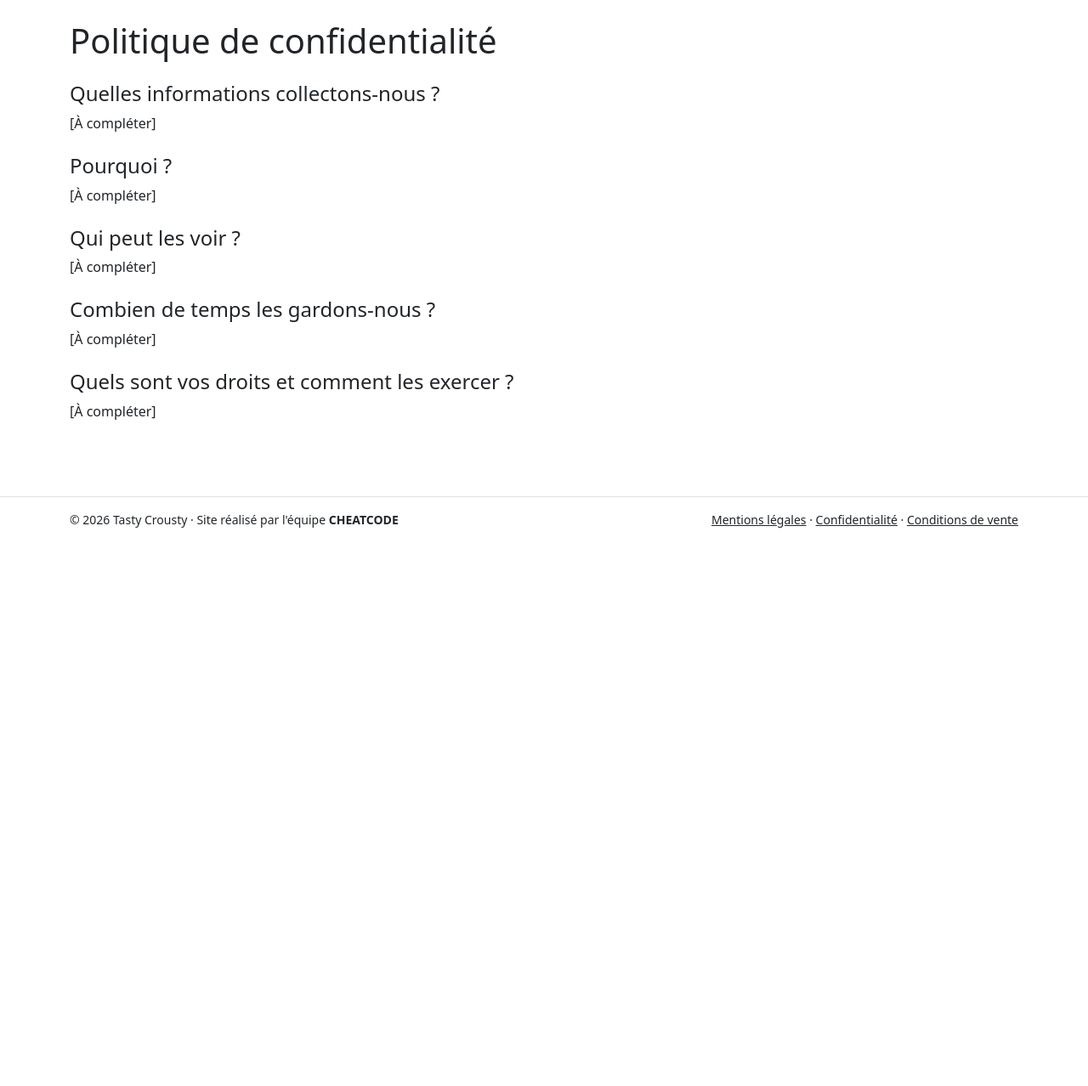
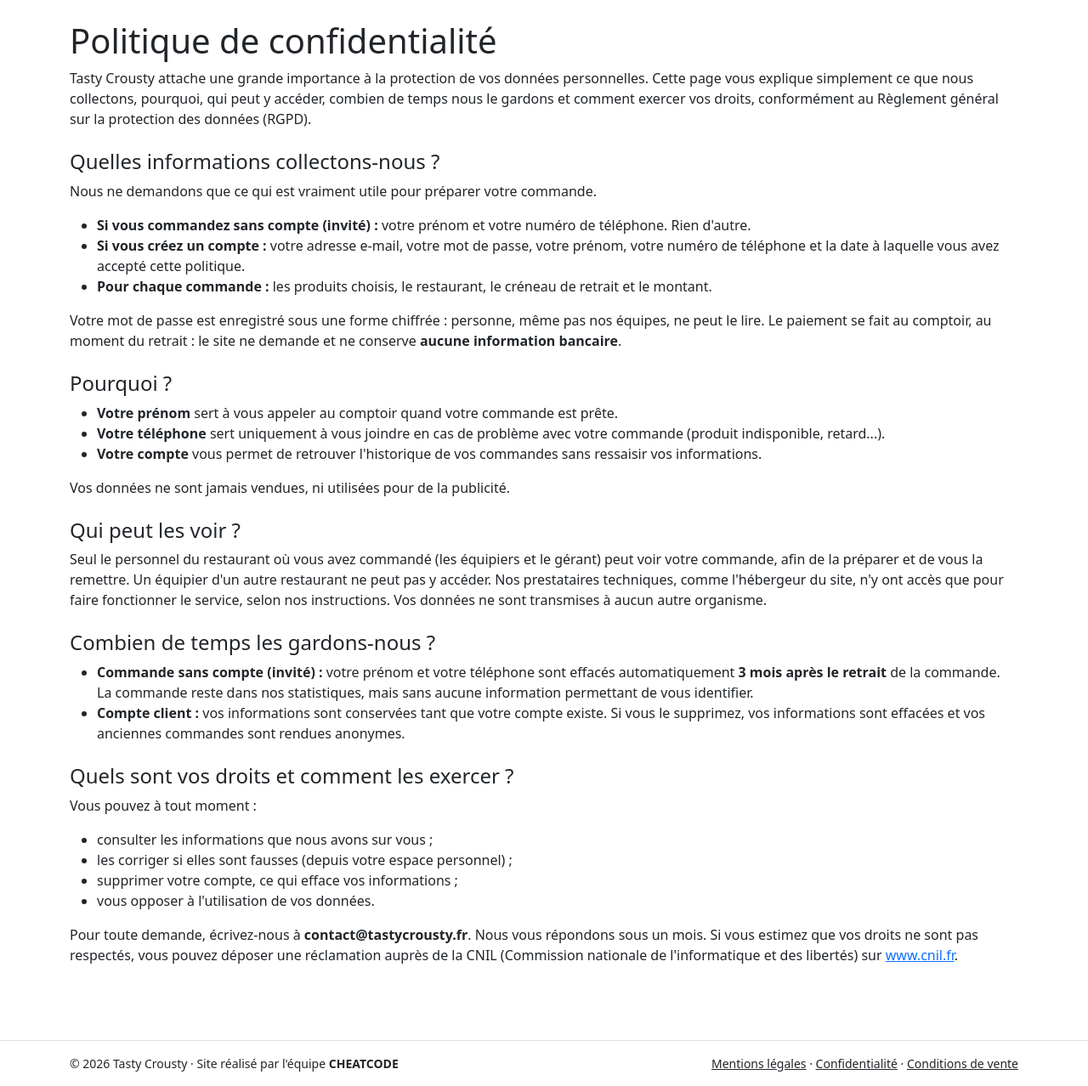
Before and after one commit to Leocardy-BERNARD/croustyclickandcollectSLAM, an ASP.NET Core app: page /Home/Confidentialite in a window 1280 px wide. Shown: the part 56-1334 px from the top of the page at 85% size. Before the commit the page ends 677 px from the top, so only its background shows below. Run offline with ASP.NET Core 8, Linux system fonts and the light colour scheme; some libraries are stand-ins or nearby versions.

Commit message:
S2-06 : politique de confidentialité

```diff
--- a/src/CroustyClickCollect/Views/Home/Confidentialite.cshtml
+++ b/src/CroustyClickCollect/Views/Home/Confidentialite.cshtml
@@ -4,23 +4,59 @@
 
 <h1>Politique de confidentialité</h1>
 
-@* TODO S2-06 (sprint 2) : rédiger la politique de confidentialité (V4, RGPD).
-     Consigne : expliquer en mots simples, pour chaque question ci-dessous, ce que
-                fait le site. Pas de jargon : un client doit tout comprendre.
-     Indice   : relisez la section « Données personnelles » du cahier des charges
-                (minimisation, durée de conservation de 3 mois, droits des personnes). *@
+<p>
+    Tasty Crousty attache une grande importance à la protection de vos données personnelles.
+    Cette page vous explique simplement ce que nous collectons, pourquoi, qui peut y accéder,
+    combien de temps nous le gardons et comment exercer vos droits, conformément au
+    Règlement général sur la protection des données (RGPD).
+</p>
 
 <h2 class="h4 mt-4">Quelles informations collectons-nous ?</h2>
-<p>[À compléter]</p>
+<p>Nous ne demandons que ce qui est vraiment utile pour préparer votre commande.</p>
+<ul>
+    <li><strong>Si vous commandez sans compte (invité) :</strong> votre prénom et votre numéro de téléphone. Rien d'autre.</li>
+    <li><strong>Si vous créez un compte :</strong> votre adresse e-mail, votre mot de passe, votre prénom, votre numéro de téléphone et la date à laquelle vous avez accepté cette politique.</li>
+    <li><strong>Pour chaque commande :</strong> les produits choisis, le restaurant, le créneau de retrait et le montant.</li>
+</ul>
+<p>
+    Votre mot de passe est enregistré sous une forme chiffrée : personne, même pas nos équipes, ne peut le lire.
+    Le paiement se fait au comptoir, au moment du retrait : le site ne demande et ne conserve
+    <strong>aucune information bancaire</strong>.
+</p>
 
 <h2 class="h4 mt-4">Pourquoi ?</h2>
-<p>[À compléter]</p>
+<ul>
+    <li><strong>Votre prénom</strong> sert à vous appeler au comptoir quand votre commande est prête.</li>
+    <li><strong>Votre téléphone</strong> sert uniquement à vous joindre en cas de problème avec votre commande (produit indisponible, retard...).</li>
+    <li><strong>Votre compte</strong> vous permet de retrouver l'historique de vos commandes sans ressaisir vos informations.</li>
+</ul>
+<p>Vos données ne sont jamais vendues, ni utilisées pour de la publicité.</p>
 
 <h2 class="h4 mt-4">Qui peut les voir ?</h2>
-<p>[À compléter]</p>
+<p>
+    Seul le personnel du restaurant où vous avez commandé (les équipiers et le gérant) peut voir votre commande,
+    afin de la préparer et de vous la remettre. Un équipier d'un autre restaurant ne peut pas y accéder.
+    Nos prestataires techniques, comme l'hébergeur du site, n'y ont accès que pour faire fonctionner le service,
+    selon nos instructions. Vos données ne sont transmises à aucun autre organisme.
+</p>
 
 <h2 class="h4 mt-4">Combien de temps les gardons-nous ?</h2>
-<p>[À compléter]</p>
+<ul>
+    <li><strong>Commande sans compte (invité) :</strong> votre prénom et votre téléphone sont effacés automatiquement <strong>3 mois après le retrait</strong> de la commande. La commande reste dans nos statistiques, mais sans aucune information permettant de vous identifier.</li>
+    <li><strong>Compte client :</strong> vos informations sont conservées tant que votre compte existe. Si vous le supprimez, vos informations sont effacées et vos anciennes commandes sont rendues anonymes.</li>
+</ul>
 
 <h2 class="h4 mt-4">Quels sont vos droits et comment les exercer ?</h2>
-<p>[À compléter]</p>
+<p>Vous pouvez à tout moment :</p>
+<ul>
+    <li>consulter les informations que nous avons sur vous ;</li>
+    <li>les corriger si elles sont fausses (depuis votre espace personnel) ;</li>
+    <li>supprimer votre compte, ce qui efface vos informations ;</li>
+    <li>vous opposer à l'utilisation de vos données.</li>
+</ul>
+<p>
+    Pour toute demande, écrivez-nous à <strong>contact@tastycrousty.fr</strong>. Nous vous répondons sous un mois.
+    Si vous estimez que vos droits ne sont pas respectés, vous pouvez déposer une réclamation auprès de la CNIL
+    (Commission nationale de l'informatique et des libertés) sur
+    <a href="https://www.cnil.fr" target="_blank" rel="noopener">www.cnil.fr</a>.
+</p>
```
